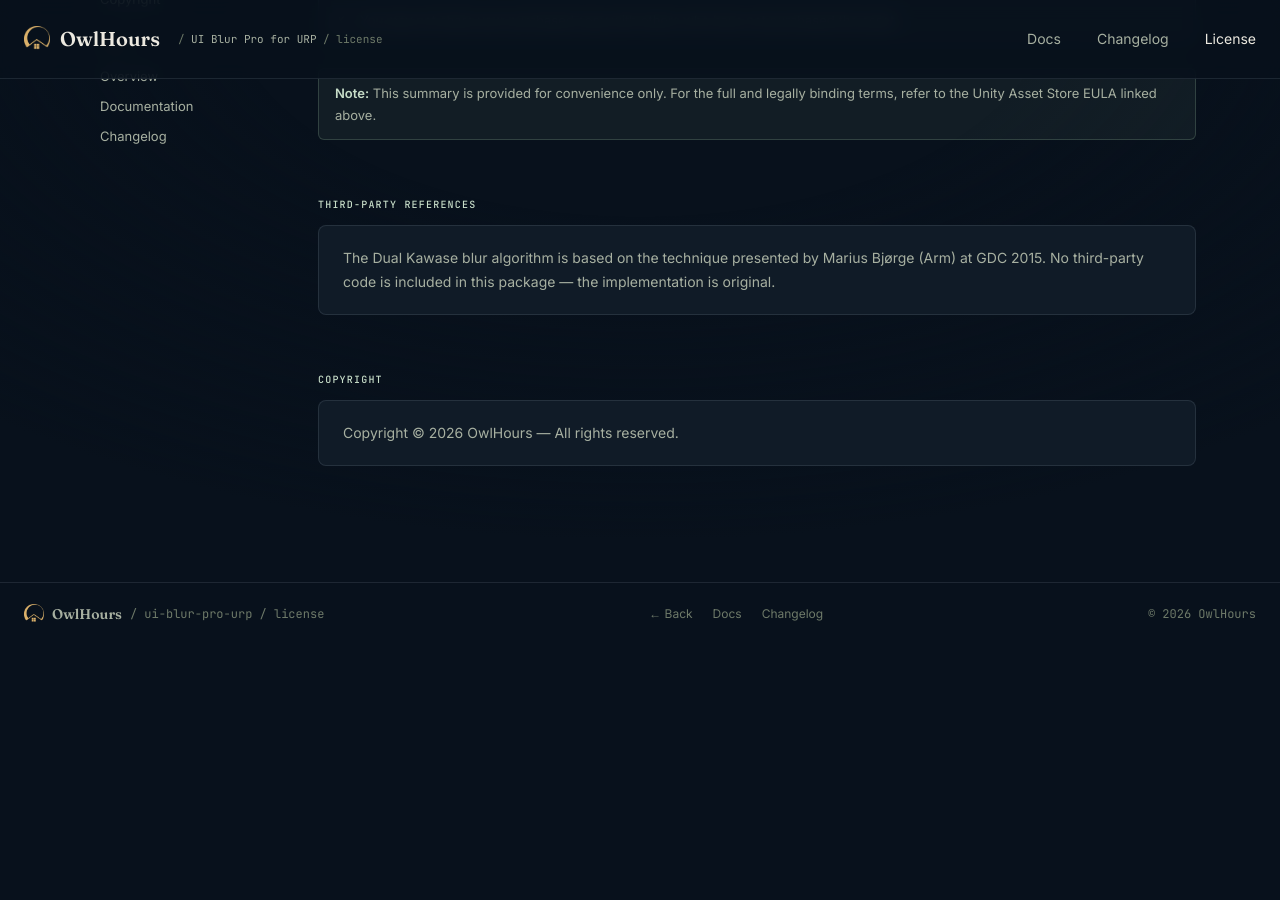
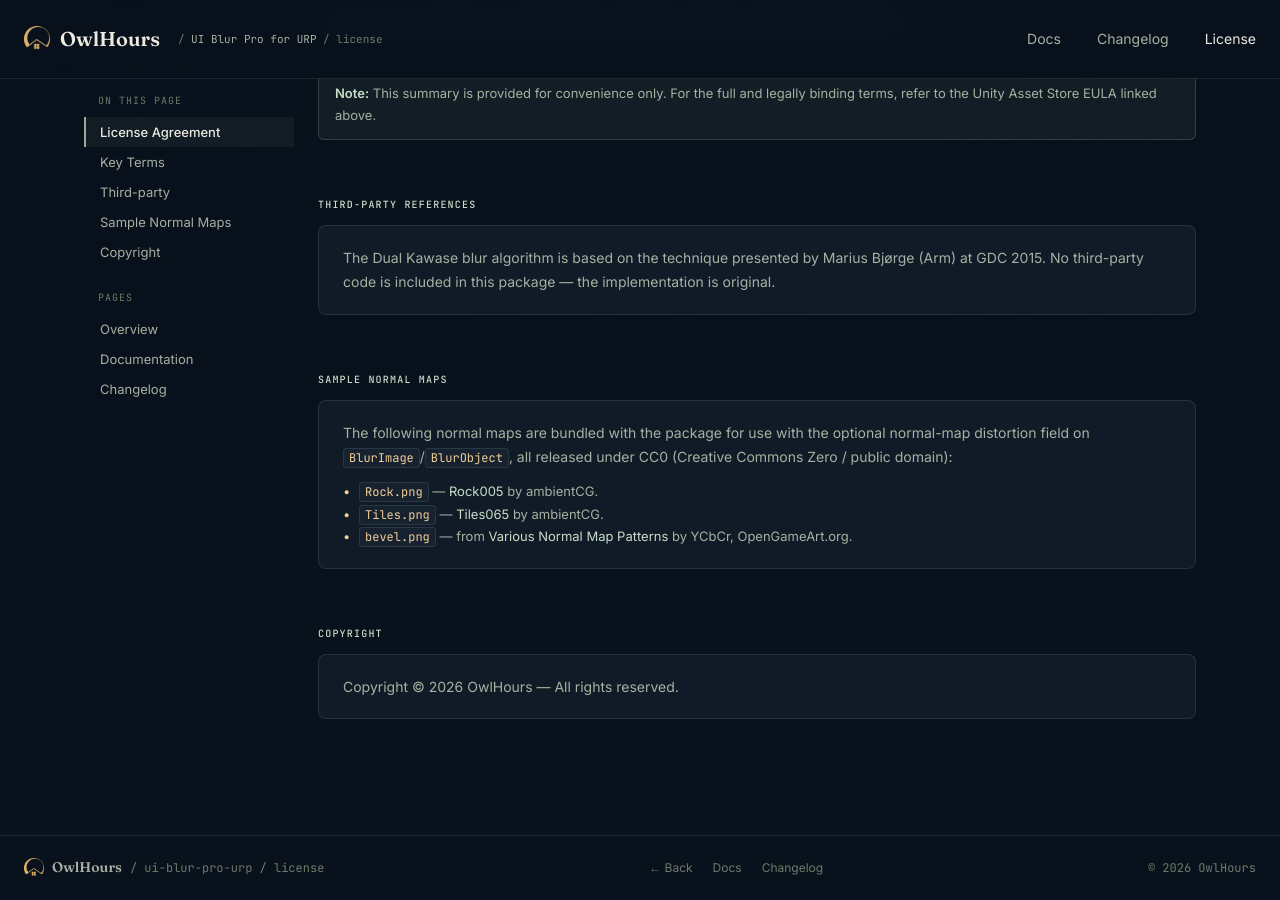
Before and after one commit to owlhoursspace/owlhourspace.github.io, a Jekyll site: the page tools/ui-blur-pro-urp/license/index.html, which Jekyll copies as it is, in a window 1280 px wide and 900 px high, scrolled down 659 px. Built offline with Jekyll 4.4.1, drawn with Linux system fonts in a browser that asks for light colours; before the commit the page ends 1305 px from its top, so only the background shows below that.

Commit message:
Add files via upload

```diff
--- a/tools/ui-blur-pro-urp/license/index.html
+++ b/tools/ui-blur-pro-urp/license/index.html
@@ -226,7 +226,7 @@
       <a class="aside-link" href="#agreement">License Agreement</a>
       <a class="aside-link" href="#summary">Key Terms</a>
       <a class="aside-link" href="#third-party">Third-party</a>
-      <a class="aside-link" href="#demo-assets">Demo Scene Assets</a>
+      <a class="aside-link" href="#normal-maps">Sample Normal Maps</a>
       <a class="aside-link" href="#copyright">Copyright</a>
     </div>
     <div class="aside-section">
@@ -260,6 +260,16 @@
     <h2 id="third-party">Third-party references</h2>
     <div class="card">
       <p>The Dual Kawase blur algorithm is based on the technique presented by Marius Bjørge (Arm) at GDC 2015. No third-party code is included in this package — the implementation is original.</p>
+    </div>
+
+    <h2 id="normal-maps">Sample Normal Maps</h2>
+    <div class="card">
+      <p>The following normal maps are bundled with the package for use with the optional normal-map distortion field on <code>BlurImage</code>/<code>BlurObject</code>, all released under CC0 (Creative Commons Zero / public domain):</p>
+      <ul class="asset-list">
+        <li class="asset-item"><code>Rock.png</code> — <a href="https://ambientcg.com/view?id=Rock005" target="_blank" rel="noopener">Rock005</a> by ambientCG.</li>
+        <li class="asset-item"><code>Tiles.png</code> — <a href="https://ambientcg.com/view?id=Tiles065" target="_blank" rel="noopener">Tiles065</a> by ambientCG.</li>
+        <li class="asset-item"><code>bevel.png</code> — from <a href="https://opengameart.org/content/various-normal-map-patterns" target="_blank" rel="noopener">Various Normal Map Patterns</a> by YCbCr, OpenGameArt.org.</li>
+      </ul>
     </div>
 
     <h2 id="copyright">Copyright</h2>
```
